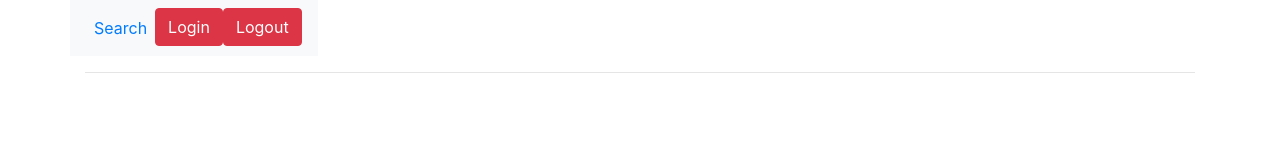
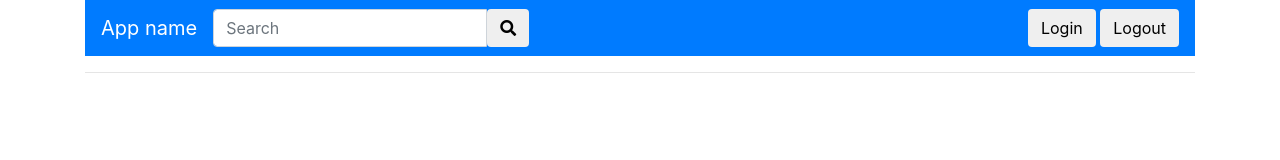
Before and after one commit to pheyvaer/tadanime, a website: page index.html in a window 1280 px wide. Drawn offline with nearby package versions, Linux system fonts and the light colour scheme; files that its build step writes are made by us from their sources.

Commit message:
add search field to nav bar

```diff
--- a/index.html
+++ b/index.html
@@ -13,24 +13,30 @@
 <body>
 
     <div class="container">
-        <div class="row">
-            <nav class="navbar navbar-expand-sm bg-light">
-
-                <!-- Links -->
+        <nav class="navbar navbar-expand-md navbar-dark bg-primary">
+            <a class="navbar-brand abs" href="#">App name</a>
+            <button class="navbar-toggler" type="button" data-toggle="collapse" data-target="#collapsingNavbar">
+                <span class="navbar-toggler-icon"></span>
+            </button>
+            <div class="navbar-collapse collapse" id="collapsingNavbar">
                 <ul class="navbar-nav">
+                    <form class="navbar-form" role="search">
+                        <div class="input-group">
+                            <input type="text" class="form-control" placeholder="Search" name="srch-term" id="srch-term">
+                            <div class="input-group-btn">
+                                <button class="btn btn-default" type="submit"><i class="fas fa-search"></i></button>
+                            </div>
+                        </div>
+                    </form>
+                </ul>
+                <ul class="navbar-nav ml-auto">
                     <li class="nav-item">
-                        <a class="nav-link" href="#">Search</a>
-                    </li>
-                    <li class="nav-item">
-                        <button id="login-btn" type="button" class="btn btn-danger navbar-btn">Login</button>
-                    </li>
-                    <li class="nav-item">
-                        <button id="logout-btn" type="button" class="btn btn-danger navbar-btn">Logout</button>
+                        <button id="login-btn" type="button" class="btn navbar-btn">Login</button>
+                        <button id="logout-btn" type="button" class="btn navbar-btn">Logout</button>
                     </li>
                 </ul>
-
-            </nav>
-        </div>
+            </div>
+        </nav>
 
         <hr />
 
```
